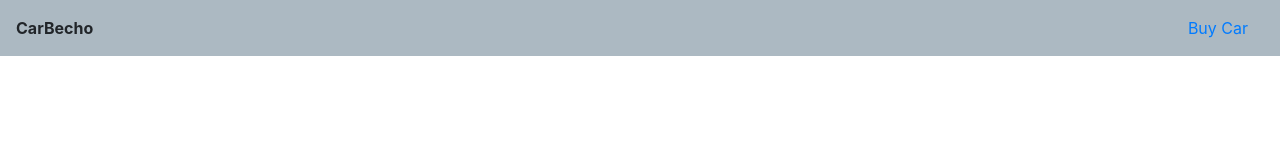
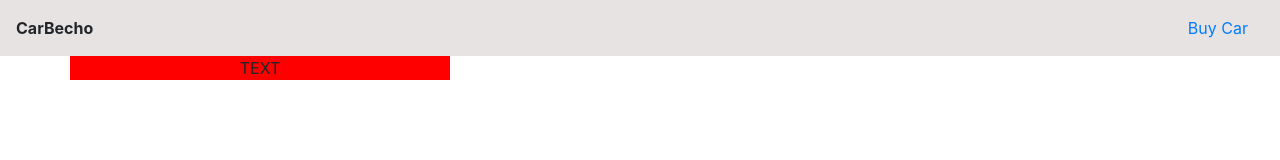
Before and after one commit to satyajitdash61/Car_Becho, a plain HTML site: page index.html in a window 1280 px wide. Drawn offline with nearby package versions, Linux system fonts and the light colour scheme.

Commit message:
working on price predict page

```diff
--- a/index.html
+++ b/index.html
@@ -10,14 +10,25 @@
     </head>
     <body>
         <!-- navbar navbar-expand-lg navbar-light bg-light -->
-        <!-- <div class="container-fluid"> -->
-                <nav class="navbar navbar-light" style="background-color: #acb9c2;">
+
+                <nav class="navbar navbar-light" style="background-color: #E8E3E3 ;">
                         <a class="font-weight-bold">CarBecho</a>
+                        <a class="navbar-brand" href="#"><img src=""></a>
                         <a class="nav-link" href="#">Buy Car<span class="sr-only">(current)</span></a>
+                </nav>
+                <!-- <div class="container-fluid main-screen">
+                    <div class="implementation">
 
-
-                      </nav>
-        <!-- </div> -->
+                    </div>
+                </div> -->
+                <div class="container container-table">
+                        <div class="row vertical-center-row">
+                            <div class="text-center col-md-4 col-md-offset-4" style="background:red">TEXT</div>
+                        </div>
+                    </div>
         <script src="" async defer></script>
+        <script src="https://code.jquery.com/jquery-3.3.1.slim.min.js" integrity="sha384-q8i/X+965DzO0rT7abK41JStQIAqVgRVzpbzo5smXKp4YfRvH+8abtTE1Pi6jizo" crossorigin="anonymous"></script>
+<script src="https://cdnjs.cloudflare.com/ajax/libs/popper.js/1.14.7/umd/popper.min.js" integrity="sha384-UO2eT0CpHqdSJQ6hJty5KVphtPhzWj9WO1clHTMGa3JDZwrnQq4sF86dIHNDz0W1" crossorigin="anonymous"></script>
+<script src="https://stackpath.bootstrapcdn.com/bootstrap/4.3.1/js/bootstrap.min.js" integrity="sha384-JjSmVgyd0p3pXB1rRibZUAYoIIy6OrQ6VrjIEaFf/nJGzIxFDsf4x0xIM+B07jRM" crossorigin="anonymous"></script>
     </body>
 </html>
--- a/style.css
+++ b/style.css
@@ -0,0 +1,16 @@
+.main-screen{
+    background-color: black;
+    height: 100vh;
+   margin: 0;
+}
+
+html, body, .container-table {
+    height: 100%;
+}
+.container-table {
+    display: table;
+}
+.vertical-center-row {
+    display: table-cell;
+    vertical-align: middle;
+}
```
Also changed, not shown: camaro_PNG34.png (added).
